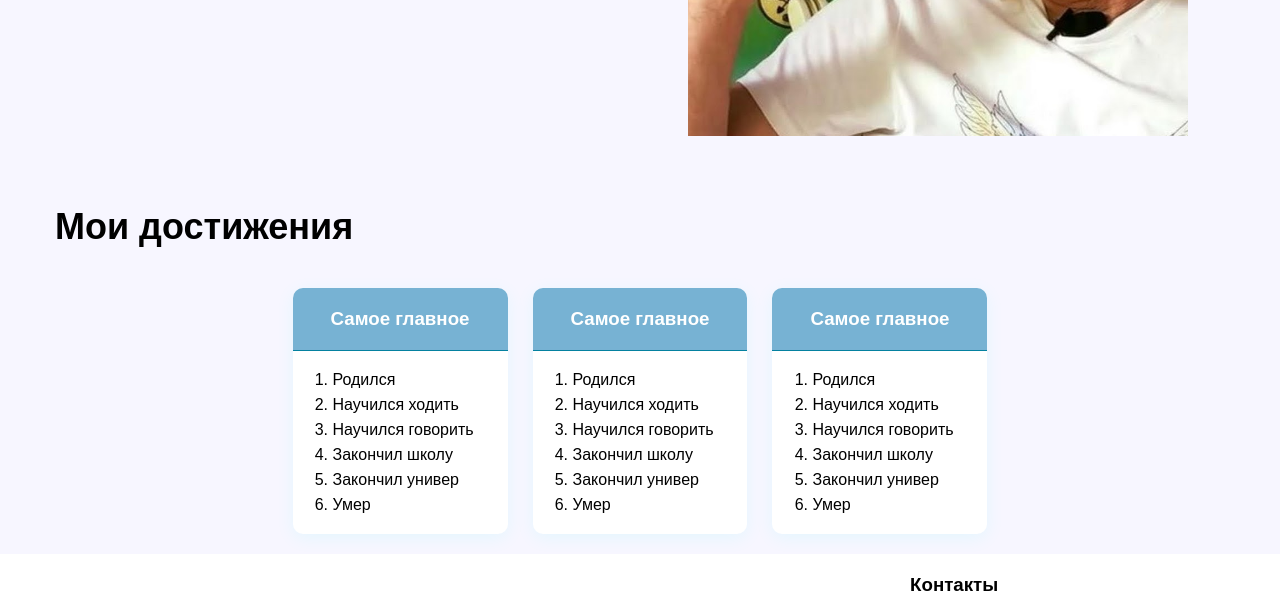
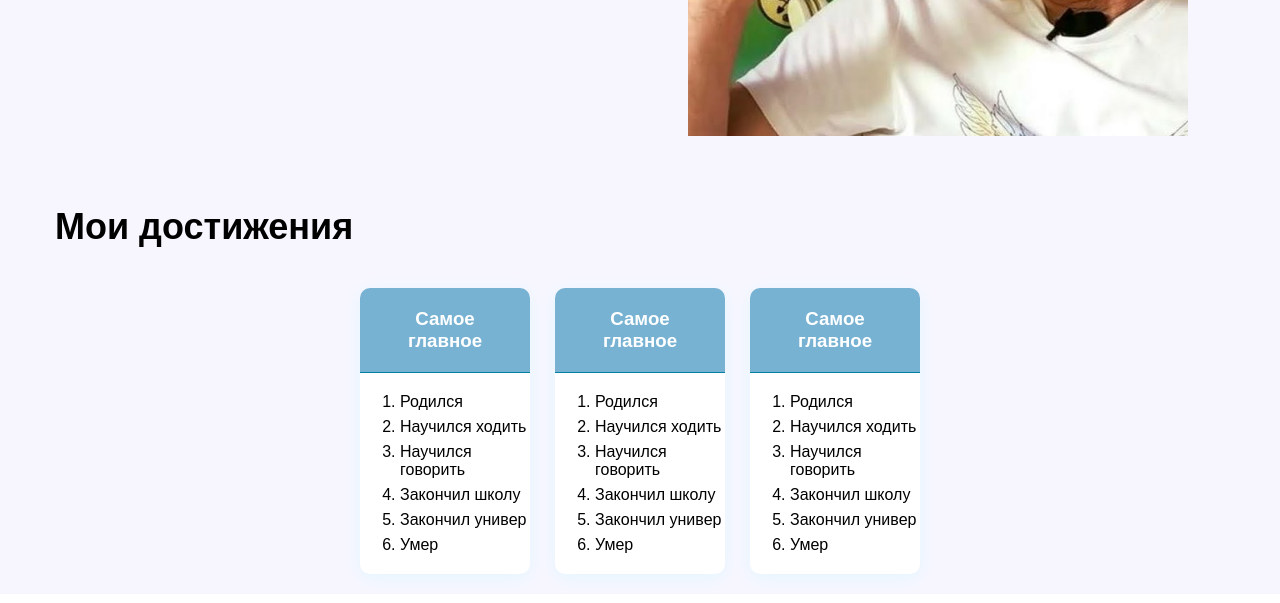
Before and after one commit to BaronFlash/SW, a plain HTML site: page index.html in a window 1280 px wide. Shown: the part 593-1196 px from the top of the page. Drawn offline with Linux system fonts and the light colour scheme.

Commit message:
Update style.css

```diff
--- a/style.css
+++ b/style.css
@@ -134,7 +134,7 @@ body {
 }
 
 .advantage-card {
-  max-width: 17 0px;
+  max-width: 170px;
   border-radius: 10px;
   background-color: #fff;
   box-shadow: 0px 4px 18px rgba(0, 255, 242, 0.08);
```
